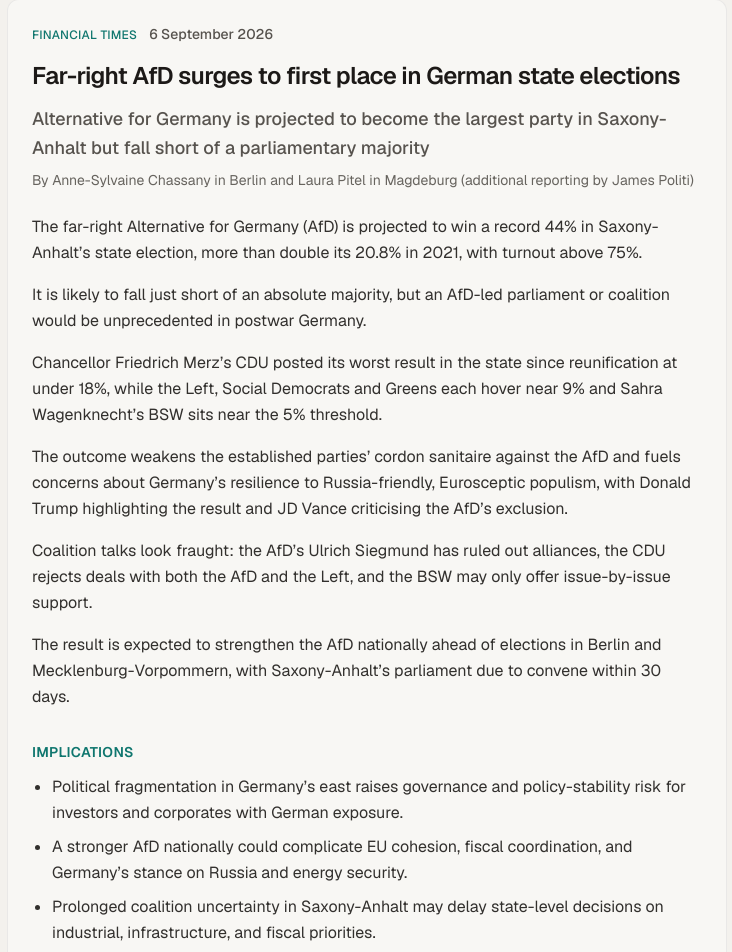
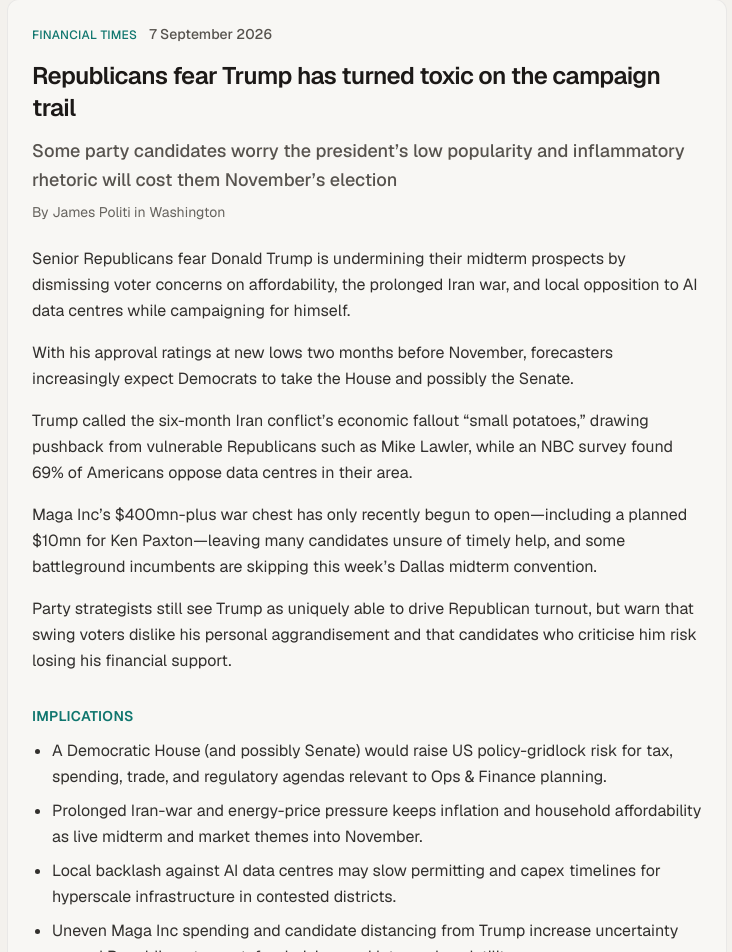
Before and after one commit to kongckk/personal-site, a Next.js app: page / in a window 1280 px wide. Shown: the part 1600-2552 px from the top of the page, without its empty margins (273-1005 px from the left). Built offline with nearby package versions, Linux system fonts and the light colour scheme.

Commit message:
Refresh FT top story for Ops & Finance daily brief

```diff
--- a/src/content/ftTopStory.ts
+++ b/src/content/ftTopStory.ts
@@ -2,20 +2,19 @@
   heading: "FT top story",
   source: "Financial Times",
   headline:
-    "Far-right AfD surges to first place in German state elections",
+    "Republicans fear Trump has turned toxic on the campaign trail",
   standfirst:
-    "Alternative for Germany is projected to become the largest party in Saxony-Anhalt but fall short of a parliamentary majority",
-  authors:
-    "Anne-Sylvaine Chassany in Berlin and Laura Pitel in Magdeburg (additional reporting by James Politi)",
-  dateLabel: "6 September 2026",
-  url: "https://www.ft.com/content/a0229455-1822-4de8-ad2f-7453577d95cd",
+    "Some party candidates worry the president’s low popularity and inflammatory rhetoric will cost them November’s election",
+  authors: "James Politi in Washington",
+  dateLabel: "7 September 2026",
+  url: "https://www.ft.com/content/3edf3717-4737-424c-9162-d330851edcf6",
   summary:
-    "The far-right Alternative for Germany (AfD) is projected to win a record 44% in Saxony-Anhalt’s state election, more than double its 20.8% in 2021, with turnout above 75%. It is likely to fall just short of an absolute majority, but an AfD-led parliament or coalition would be unprecedented in postwar Germany. Chancellor Friedrich Merz’s CDU posted its worst result in the state since reunification at under 18%, while the Left, Social Democrats and Greens each hover near 9% and Sahra Wagenknecht’s BSW sits near the 5% threshold. The outcome weakens the established parties’ cordon sanitaire against the AfD and fuels concerns about Germany’s resilience to Russia-friendly, Eurosceptic populism, with Donald Trump highlighting the result and JD Vance criticising the AfD’s exclusion. Coalition talks look fraught: the AfD’s Ulrich Siegmund has ruled out alliances, the CDU rejects deals with both the AfD and the Left, and the BSW may only offer issue-by-issue support. The result is expected to strengthen the AfD nationally ahead of elections in Berlin and Mecklenburg-Vorpommern, with Saxony-Anhalt’s parliament due to convene within 30 days.",
+    "Senior Republicans fear Donald Trump is undermining their midterm prospects by dismissing voter concerns on affordability, the prolonged Iran war, and local opposition to AI data centres while campaigning for himself. With his approval ratings at new lows two months before November, forecasters increasingly expect Democrats to take the House and possibly the Senate. Trump called the six-month Iran conflict’s economic fallout “small potatoes,” drawing pushback from vulnerable Republicans such as Mike Lawler, while an NBC survey found 69% of Americans oppose data centres in their area. Maga Inc’s $400mn-plus war chest has only recently begun to open—including a planned $10mn for Ken Paxton—leaving many candidates unsure of timely help, and some battleground incumbents are skipping this week’s Dallas midterm convention. Party strategists still see Trump as uniquely able to drive Republican turnout, but warn that swing voters dislike his personal aggrandisement and that candidates who criticise him risk losing his financial support.",
   implications: [
-    "Political fragmentation in Germany’s east raises governance and policy-stability risk for investors and corporates with German exposure.",
-    "A stronger AfD nationally could complicate EU cohesion, fiscal coordination, and Germany’s stance on Russia and energy security.",
-    "Prolonged coalition uncertainty in Saxony-Anhalt may delay state-level decisions on industrial, infrastructure, and fiscal priorities.",
-    "Markets may price higher political-risk premia for German assets if populist momentum spills into Berlin and Mecklenburg-Vorpommern contests.",
+    "A Democratic House (and possibly Senate) would raise US policy-gridlock risk for tax, spending, trade, and regulatory agendas relevant to Ops & Finance planning.",
+    "Prolonged Iran-war and energy-price pressure keeps inflation and household affordability as live midterm and market themes into November.",
+    "Local backlash against AI data centres may slow permitting and capex timelines for hyperscale infrastructure in contested districts.",
+    "Uneven Maga Inc spending and candidate distancing from Trump increase uncertainty around Republican turnout, fundraising, and late-cycle volatility.",
   ],
 } as const;
 
```
